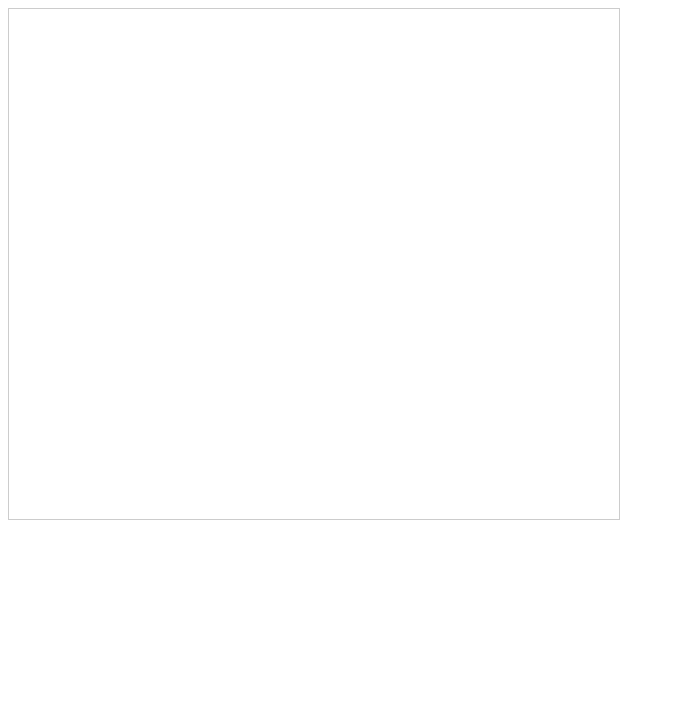
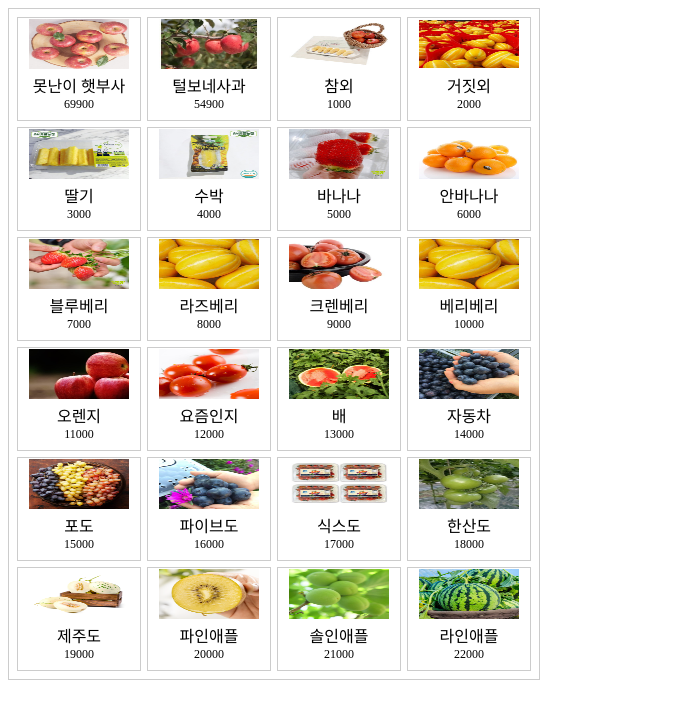
Before and after one commit to jx007s/onop2025_05_react, a React (Create React App) app in the folder myprj/: page / in a window 1280 px wide. Shown: the top 710 px of the page, without its empty margins (0-675 px from the left). Built offline with nearby package versions, Linux system fonts and the light colour scheme.

Commit message:
특강1_4

```diff
--- a/myprj/src/props_p/FruitList.js
+++ b/myprj/src/props_p/FruitList.js
@@ -1,10 +1,11 @@
 import React from 'react';
 import fr from './fruit.module.css'
+import FruitOne from './FruitOne';
 
 function FruitList(props) {
 
     const arr = [
-        {title:'기스과 못난이 햇부사',  price:69900 },
+        {title:'못난이 햇부사',  price:69900 },
         {title:'털보네사과',  price:54900 },
         {title:'참외',  price:1000 },
         {title:'거짓외',  price:2000 },
@@ -30,11 +31,13 @@ function FruitList(props) {
         {title:'라인애플',  price: 22000}
 
     ]
+    // for (const ee of arr) {
+    //     console.log(ee)
+    // }
 
-    console.log(arr.length)
     return (
         <div className={fr.wrapper}>
-
+            {arr.map((vv, i)=><FruitOne fd={vv} no={i} key={i}/>)}
         </div>
     );
 }
--- /dev/null
+++ b/myprj/src/props_p/FruitOne.js
@@ -0,0 +1,19 @@
+import React from 'react';
+import fr from './fruit.module.css'
+
+function FruitOne(props) {
+
+    console.log(props.fd,  props.no)
+
+    //동적이미지 가져오기
+    const imgSrc = require('../assets/fruit/aa'+props.no+'.jpg')
+    return (
+        <div className={fr.one}>
+             <img src={imgSrc} />
+            <div className={fr.title}>{props.fd.title}</div>
+            <div className={fr.pr}>{props.fd.price}</div>
+        </div>
+    );
+}
+
+export default FruitOne;
--- a/myprj/src/props_p/fruit.module.css
+++ b/myprj/src/props_p/fruit.module.css
@@ -1,6 +1,27 @@
 .wrapper{
-    width: 600px;
-    height: 500px;
+    width: 520px;
+    height: 660px;
     padding : 5px;
     border: 1px solid #ccc;
 }
+
+.one{
+    width: 120px;
+    height: 100px;
+    padding : 1px;
+    margin: 3px;
+    border: 1px solid #ccc;
+    float: left;
+    text-align: center;
+}
+
+.one > img{
+    width: 100px;
+    height: 50px;
+}
+.one > .title{
+    font-size: 16px;
+}
+.one > .pr{
+    font-size: 12px;
+}
```
